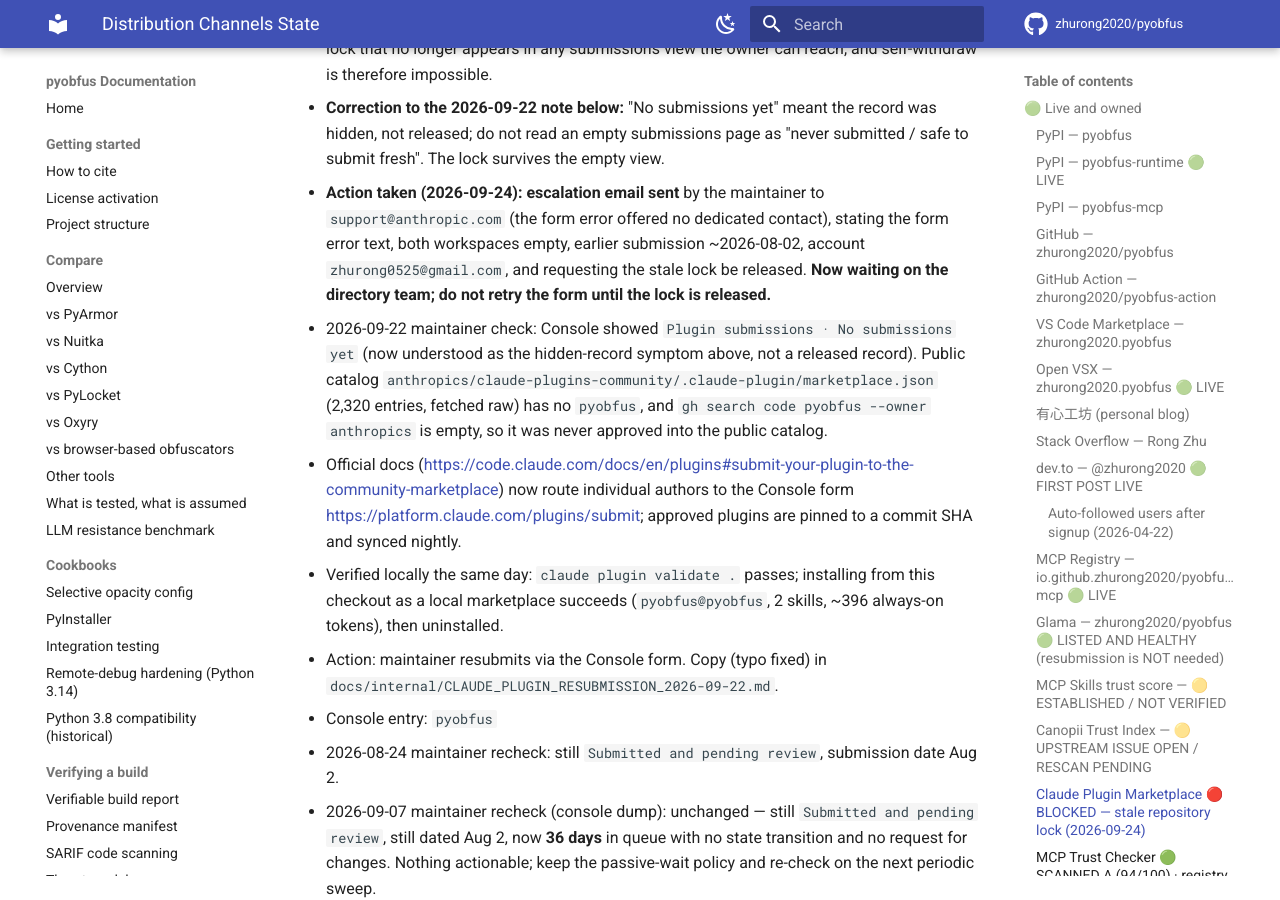
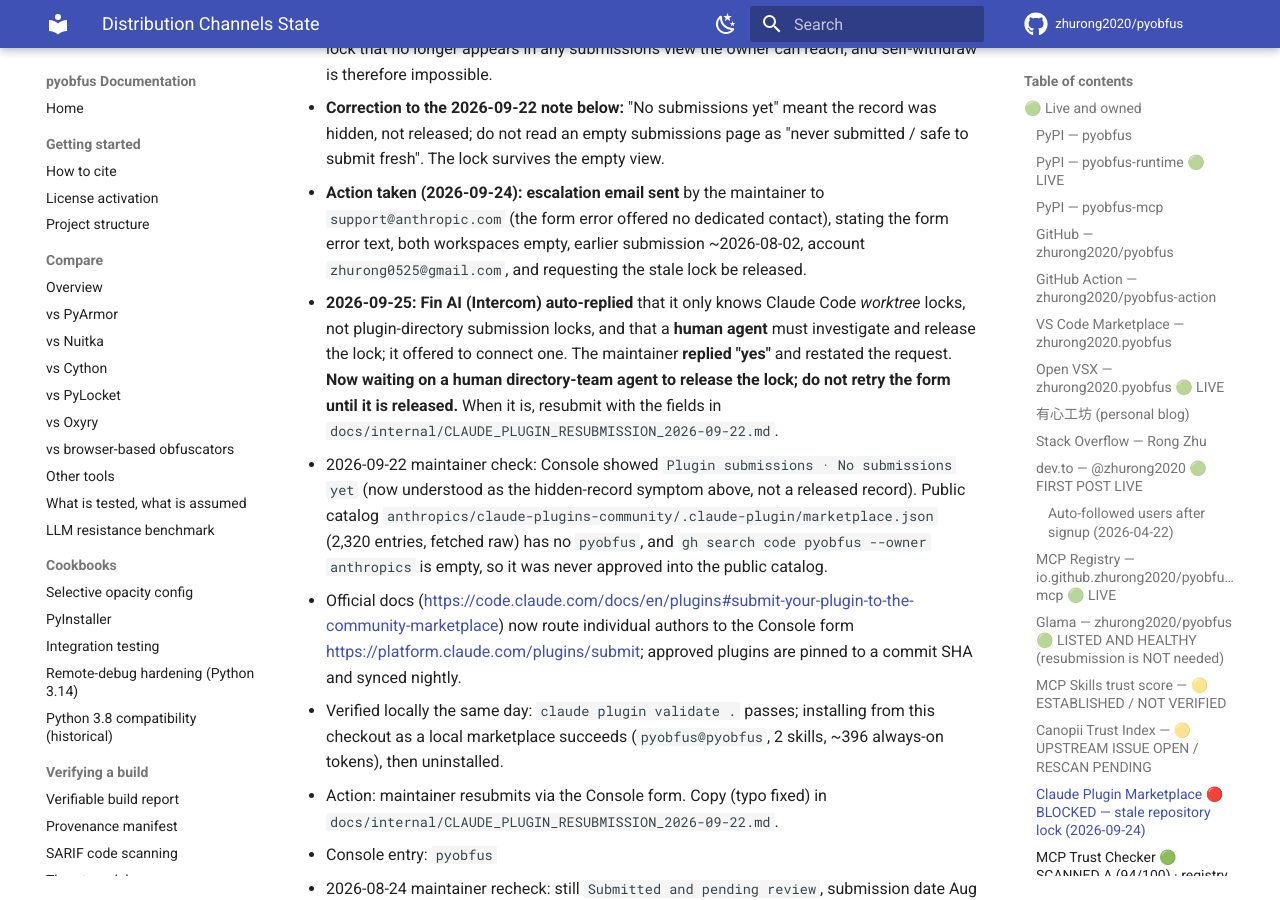
Before and after one commit to zhurong2020/pyobfus, an MkDocs documentation site: the page built from docs/DISTRIBUTION_CHANNELS.md, in a window 1280 px wide and 900 px high, scrolled down 17777 px. Built offline with MkDocs 1.6.1 and Material for MkDocs 9.7.7, drawn with Linux system fonts in a browser that asks for light colours; comment, search, counter and statistics services are not loaded.

Commit message:
docs: plugin lock escalated to a human agent, awaiting release
Fin AI (Intercom) auto-replied that it only handles Claude Code worktree locks,
not plugin-directory submission locks, and offered to connect a human agent.
The maintainer replied "yes" and restated the request. Record the state:
waiting on a human directory-team agent to release the stale lock; do not retry
the form until then.

Co-Authored-By: Claude Opus 4.8 <noreply@anthropic.com>

```diff
--- a/docs/DISTRIBUTION_CHANNELS.md
+++ b/docs/DISTRIBUTION_CHANNELS.md
@@ -650,8 +650,12 @@ Note: `@jess` is Jess Lee, dev.to co-founder — useful to keep; `@code42cate` (
   empty view.
 - **Action taken (2026-09-24): escalation email sent** by the maintainer to `support@anthropic.com` (the form error
   offered no dedicated contact), stating the form error text, both workspaces empty, earlier submission ~2026-08-02,
-  account `zhurong0525@gmail.com`, and requesting the stale lock be released. **Now waiting on the directory team;
-  do not retry the form until the lock is released.**
+  account `zhurong0525@gmail.com`, and requesting the stale lock be released.
+- **2026-09-25: Fin AI (Intercom) auto-replied** that it only knows Claude Code *worktree* locks, not plugin-directory
+  submission locks, and that a **human agent** must investigate and release the lock; it offered to connect one. The
+  maintainer **replied "yes"** and restated the request. **Now waiting on a human directory-team agent to release the
+  lock; do not retry the form until it is released.** When it is, resubmit with the fields in
+  `docs/internal/CLAUDE_PLUGIN_RESUBMISSION_2026-09-22.md`.
 - 2026-09-22 maintainer check: Console showed `Plugin submissions · No submissions yet` (now understood as the
   hidden-record symptom above, not a released record).
   Public catalog `anthropics/claude-plugins-community/.claude-plugin/marketplace.json` (2,320 entries, fetched raw) has no
```
Also changed, not shown: docs/TODO.md (+4 -3 lines).
